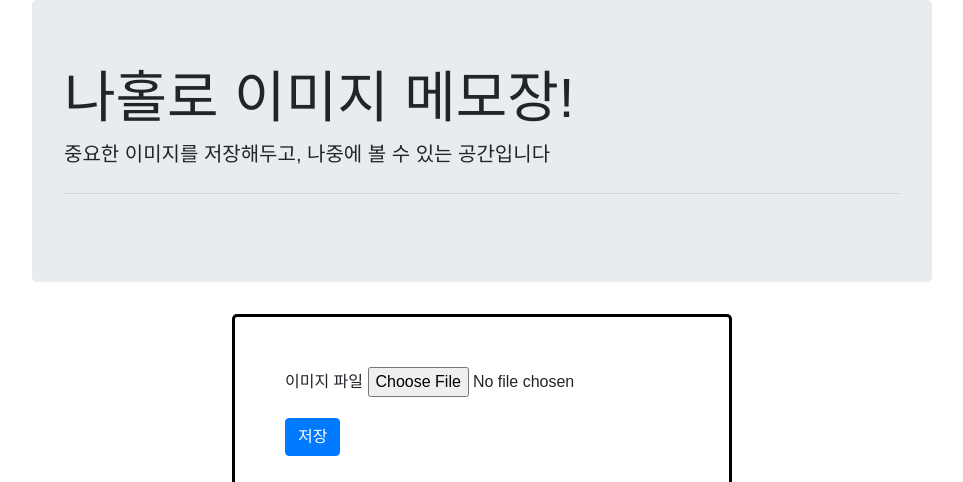
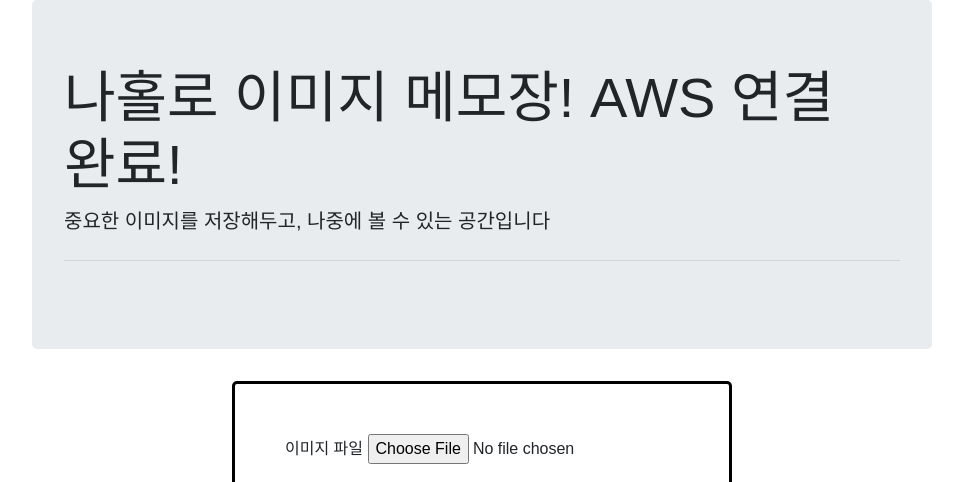
Before and after one commit to handongjoo/aws-front-test, a plain HTML site: page index.html in a window 1280 px wide. Shown: the top 482 px of the page, without its empty margins (158-1121 px from the left). Drawn offline with nearby package versions, Linux system fonts and the light colour scheme; a web font is replaced by a local one.

Commit message:
AWS 연동 테스트

```diff
--- a/index.html
+++ b/index.html
@@ -58,7 +58,7 @@
 <body>
 <div class="wrap">
     <div class="jumbotron">
-        <h1 class="display-4">나홀로 이미지 메모장!</h1>
+        <h1 class="display-4">나홀로 이미지 메모장! AWS 연결 완료!</h1>
         <p class="lead">중요한 이미지를 저장해두고, 나중에 볼 수 있는 공간입니다</p>
         <hr class="my-4">
     </div>
```
